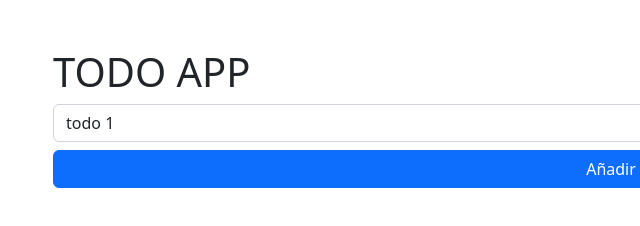
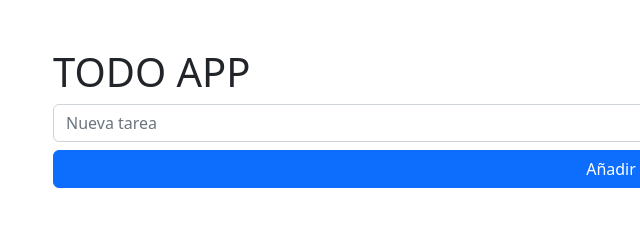
Before and after one commit to SantiCHP/todo-ls-js, a plain HTML site: page index.html in a window 1280 px wide. Shown: the full height of the page, 29-669 px from the left. Drawn offline with nearby package versions, Linux system fonts and the light colour scheme.

Commit message:
Update index.html

```diff
--- a/index.html
+++ b/index.html
@@ -24,7 +24,7 @@
               name="nombre"
               placeholder="Nueva tarea"
               class="form-control mb-2"
-              value="todo 1"
+              value=""
             >
             <button
               class="btn btn-primary w-100"
```
